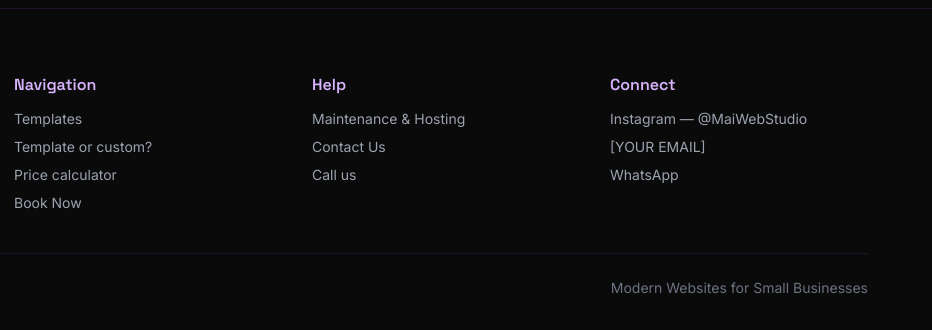
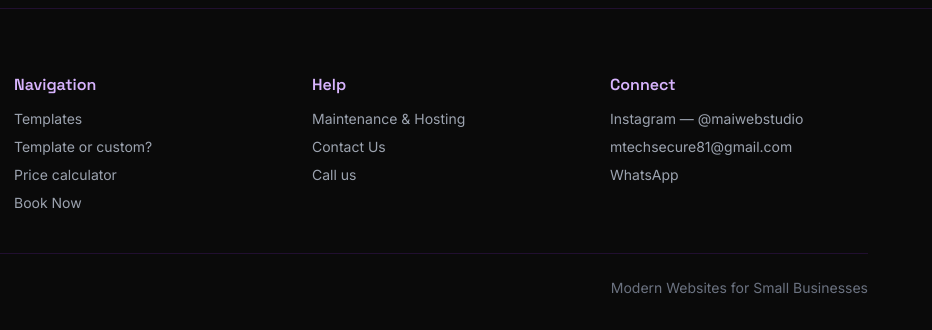
Before and after one commit to maish-bot/MaiWebStudio, a plain HTML site: page index.html in a window 1280 px wide. Shown: the part 6202-6532 px from the top of the page, 348-1280 px from the left. Drawn offline with Linux system fonts and the light colour scheme.

Commit message:
Update contact information in index.html

```diff
--- a/index.html
+++ b/index.html
@@ -622,8 +622,8 @@
     <div>
       <h4 class="font-heading font-semibold mb-3 text-purple-700 dark:text-purple-300">Connect</h4>
       <ul class="space-y-2 text-sm text-gray-600 dark:text-gray-400">
-        <li><a href="https://instagram.com/MaiWebStudio" target="_blank" rel="noopener" class="hover:text-brand-purple transition">Instagram — @MaiWebStudio</a></li>
-        <li><a href="mailto:[YOUR EMAIL]" class="hover:text-brand-purple transition">[YOUR EMAIL]</a></li>
+        <li><a href="https://instagram.com/MaiWebStudio" target="_blank" rel="noopener" class="hover:text-brand-purple transition">Instagram — @maiwebstudio</a></li>
+        <li><a href="mailto:[YOUR EMAIL]" class="hover:text-brand-purple transition">mtechsecure81@gmail.com</a></li>
         <li><a href="https://wa.me/[YOUR WHATSAPP]" target="_blank" rel="noopener" class="hover:text-brand-purple transition">WhatsApp</a></li>
       </ul>
     </div>
```
